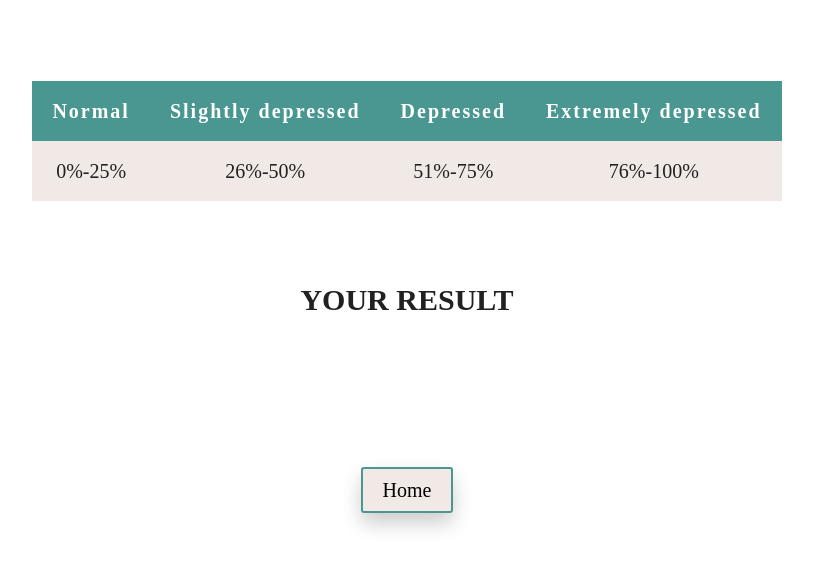
After one commit to chingu-voyages/v35-toucans-team-04, a PHP site: page /result.html in a window 1280 px wide. The commit adds this page. Shown: the top 569 px of the page, without its empty margins (233-1046 px from the left). Run offline with PHP 8.4, Linux system fonts and the light colour scheme.

Commit message:
add result page & result function

```diff
--- /dev/null
+++ b/result.html
@@ -0,0 +1,45 @@
+<!DOCTYPE html>
+<html lang="en" dir="ltr">
+
+<head>
+  <meta charset="utf-8">
+  <link rel="stylesheet" href="style.css">
+  <title>Result</title>
+</head>
+
+<body>
+  <section class="result-page">
+    <div class="container">
+      <table class="table">
+        <thead>
+          <tr>
+            <th>Normal</th>
+            <th>Slightly depressed</th>
+            <th>Depressed</th>
+            <th>Extremely depressed</th>
+          </tr>
+        </thead>
+        <tbody>
+          <tr>
+            <td>0%-25%</td>
+            <td>26%-50%</td>
+            <td>51%-75%</td>
+            <td>76%-100%</td>
+          </tr>
+        </tbody>
+      </table>
+
+      <div class="text-ctn">
+        <h3 class="result-txt">Your result</h3>
+        <p class="result-percentage">&nbsp;</p>
+      </div>
+    </div>
+    <div class="homeBtn-ctn">
+    <a href="index.html" class="homeBtn">Home</a>
+    </div>
+  </section>
+
+  <script src="script.js" charset="utf-8"></script>
+</body>
+
+</html>
--- a/script.js
+++ b/script.js
@@ -1,43 +1,121 @@
+/*****************************************************************/
+//--------converting to array and store answers/score------------//
+/*****************************************************************/
 
-// ---------- open and close quiz when button is clicked ------------ //
+// select all of quiz-choices(containers of each grouped choices)
+let containers = document.querySelectorAll(".quiz-choices");
+//convert nodeList to an array
+let arrayOfChoicesCtn = Array.prototype.slice.call(containers);
+
+//store scores here to be used when "get result button" is clicked
+let addArray = [];
+
+
+/*****************************************************************/
+//------------- store the answers to addArray ------------------- //
+//--------- select and deselect answers on each question -------- //
+/*****************************************************************/
+
+//select all choices/answer in each question
+let quizChoice = document.querySelectorAll(".quiz-choice");
+
+//add click event to all choices/answer
+quizChoice.forEach(item => {
+  item.addEventListener("click", function() {
+    //get the parent of the clicked answer
+    let parent = this.parentNode;
+    //get index of the parent ctn
+    let index = arrayOfChoicesCtn.indexOf(parent);
+    //get the data score of the answer and convert to a number from string
+    let num = Number(this.getAttribute("data-score"));
+    //put the score/answer in the specific index inside addArray
+    addArray[index] = num;
+
+
+    //get all choices/answers of THIS parent
+    let children = parent.querySelectorAll(".quiz-choice");
+    //remove the bg color to all
+    children.forEach(list => list.classList.remove("quiz-choice--active"));
+    //add the bg color only to the clicked answer
+    item.classList.add("quiz-choice--active");
+  });
+});
+
+
+/*****************************************************************/
+//------------------ compute, show result ----------------------- //
+/*****************************************************************/
+let submitBtn = document.querySelector(".submitBtn");
+let form = document.getElementById("result-form");
+let error = document.querySelector(".result-error");
+let result = document.querySelector(".result-percentage");
+
+//if submit button is not null, add click event and run stopEnter
+if (submitBtn) {
+  submitBtn.addEventListener("click", stopEnter);
+};
+
+function stopEnter() {
+  //check if all questions were answered
+  if (arrayOfChoicesCtn.length === addArray.length) {
+    //get the sum of the answers and get %;
+    let sum = Math.round((addArray.reduce((a, b) => {
+      return a + b;
+    }) / 40) * 100);
+    //convert to string
+    let str = sum.toString();
+    //store in local storage
+    localStorage.setItem("scoreInput", str);
+    //redirect page
+    form.submit();
+  } else {
+    /*if not all have answer, add submit event to prevent from
+    entering the result page*/
+    form.addEventListener("submit", function(e) {
+      e.preventDefault();
+    });
+    //inform the user
+    error.innerHTML = "*All questions are required.";
+  };
+};
+
+//as window redirect
+window.onload = function() {
+  //get the stored score
+  let storedInput = localStorage.getItem("scoreInput");
+  //show in text
+  if (result && storedInput) {
+    result.textContent = storedInput + "%";
+  };
+  //clear local storage after loading
+  localStorage.clear();
+};
+
+
+/*****************************************************************/
+// -------- open and close quiz when button is clicked ---------- //
+/*****************************************************************/
 let quizBtn = document.querySelector(".quiz-btn");
 let quiz = document.querySelector(".quiz");
 let icon = document.querySelector(".exit-icon");
 
-//add click event to quiz button
+//add click event to quiz button if not null
+if (quizBtn) {
   quizBtn.addEventListener("click", function() {
-
     //open quiz window
     quiz.classList.add("open-quiz");
   });
-
-//add click event to exit icon
+};
+//add click event to exit icon if not null
+if (icon) {
   icon.addEventListener("click", function() {
-
     //remove quiz window
     quiz.classList.remove("open-quiz");
-});
-
-//------------ select an answer on each question ------------ //
-
-//select all possible choices
-let quizChoices = document.querySelectorAll(".quiz-choice");
-
-//add click eventto all choices
-quizChoices.forEach(item => {
-  item.addEventListener("click", function() {
-
-    //get the parent of the clicked item
-    let parent = this.parentNode;
-
-    //get children of parent
-    let children = parent.querySelectorAll(".quiz-choice");
-
-    //remove the bg color to all children
-    children.forEach(list => list.classList.remove("quiz-choice--active"));
-
-    //add the bg color to the clicked item
-    item.classList.add("quiz-choice--active");
-
+    //empty array of scores/choices
+    addArray = [];
+    //remove active state of all choices
+    quizChoice.forEach(list => {
+      list.classList.remove("quiz-choice--active");
     });
   });
+};
--- a/style.css
+++ b/style.css
@@ -138,3 +144,94 @@ Quiz Styles
 .quiz-choice .input {
   display: none;
 }
+
+.submitBtn {
+  font-size: 2rem;
+  background-color: #4a9791;
+  color: #fff;
+  border: 1px solid #5e5e5e;
+  border-radius: 3px;
+  box-shadow: 0 1rem 2rem rgba(0, 0, 0, .2);
+  padding: 1rem 2rem;
+  cursor: pointer;
+}
+
+.submitBtn:hover {
+  background-color: #368b85;
+}
+
+.result-error {
+  font-size: 1.8rem;
+  color: #FF2626;
+  margin-bottom: 1.2rem
+}
+
+/******************
+Result-Page Styles
+*******************/
+.container {
+  display: flex;
+  flex-direction: column;
+  justify-content: center;
+  align-items: center;
+
+  height: 60vh;
+  gap: 2rem;
+}
+
+.table {
+  border-collapse: collapse;
+  text-align: center;
+  margin-bottom: 6.4rem;
+}
+
+thead th {
+  background-color: #4a9791;
+  color: #fff;
+  letter-spacing: 2px;
+  /* text-transform: uppercase; */
+}
+
+tbody td {
+  background-color: #F1E9E5;
+}
+
+td, th {
+  padding: 2rem 2rem;
+  font-size: 2rem;
+}
+
+.text-ctn {
+  text-align: center;
+}
+
+.result-txt {
+  font-size: 3rem;
+  text-transform: uppercase;
+  margin-bottom: 3.2rem;
+}
+
+.result-percentage {
+  font-size: 5.2rem;
+}
+
+.homeBtn-ctn {
+  text-align: center;
+}
+
+.homeBtn {
+  font-size: 2rem;
+  color: #000;
+  background-color: #F1E9E5;
+  text-decoration: none;
+  border-radius: 3px;
+  box-shadow: 0 1rem 2rem rgba(0, 0, 0, .2);
+  padding: 1rem 2rem;
+  border: 2px solid #4a9791;
+}
+
+.homeBtn:hover {
+    background-color: #5e5e5e;
+    color: #F1E9E5;
+    border-color: #F1E9E5;
+}
```
Also changed, not shown: other parts of style.css (+33 -27 lines), index.html (+85 -82 lines), 1 other file. Lines whose indentation alone changed are shown as unchanged.
